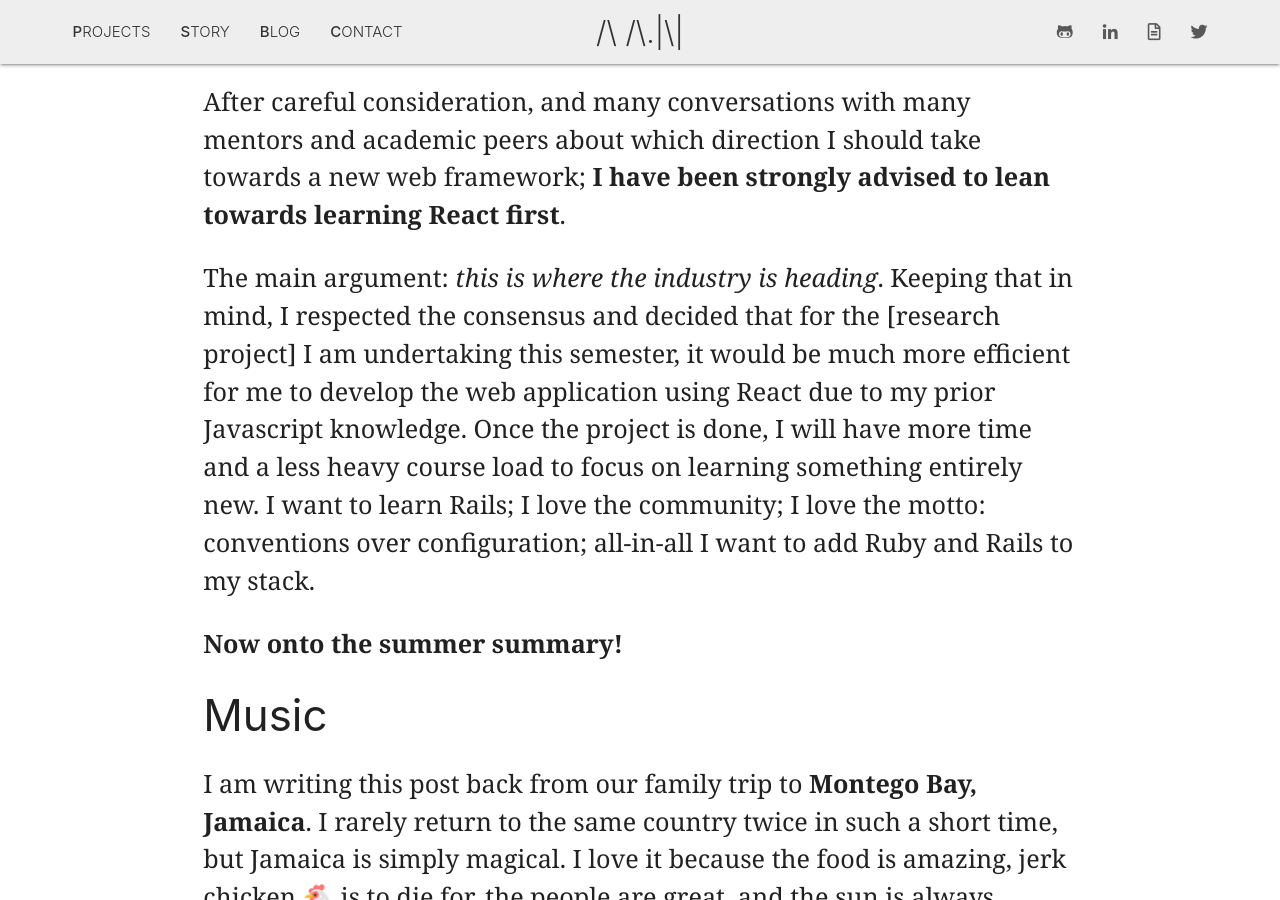
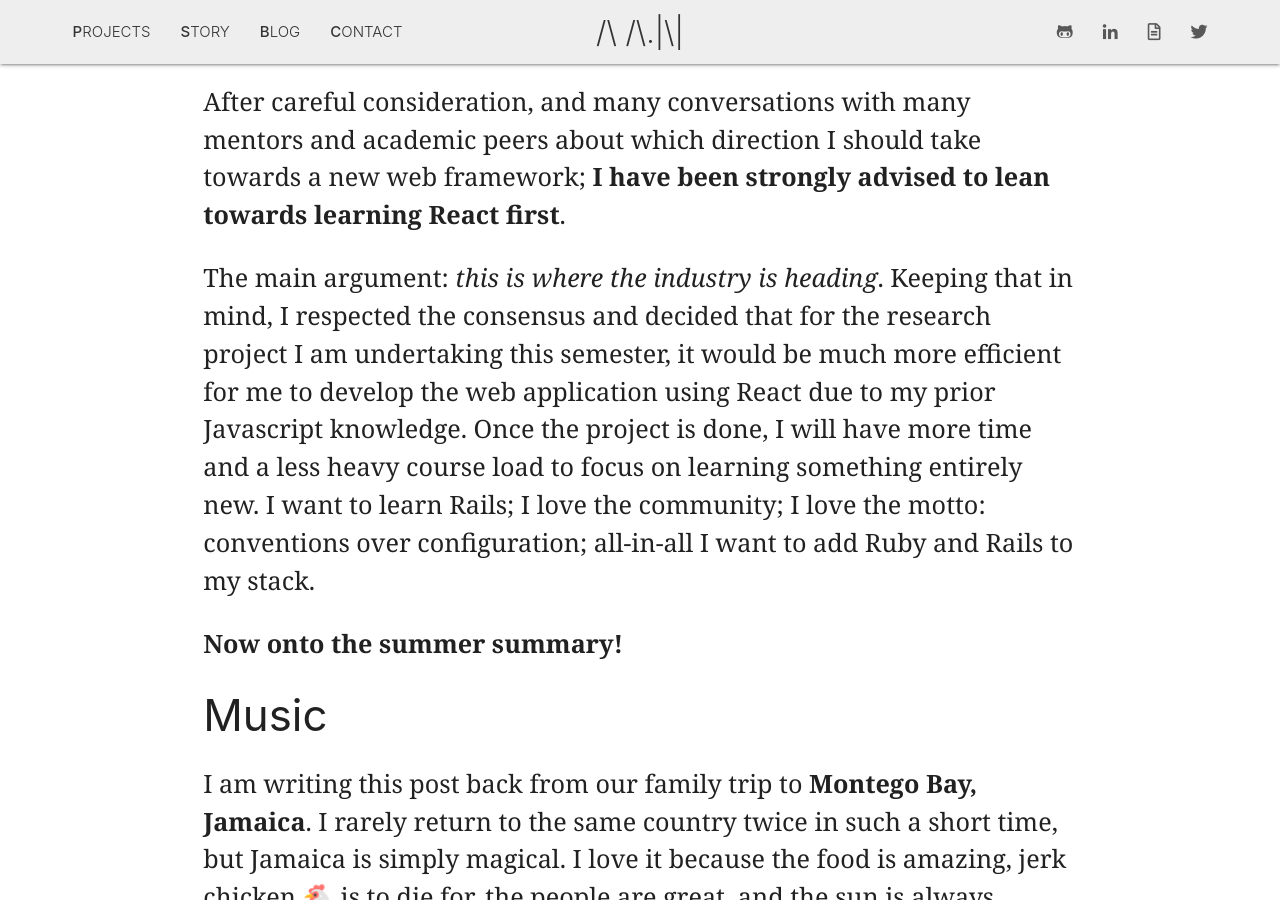
Before and after one commit to anthonyanader/personalBlog, a Jekyll site: the page built from _posts/2018-08-29-summer-2018-summary.md, in a window 1280 px wide and 900 px high, scrolled down 1410 px. Built offline with Jekyll 4.4.1, drawn with Linux system fonts in a browser that asks for light colours; emoji names are drawn with the system emoji font; comment, search, counter and statistics services are not loaded; some of the changed text lies outside the part shown.

Commit message:
errors and typos

```diff
--- a/_posts/2018-08-29-summer-2018-summary.md
+++ b/_posts/2018-08-29-summer-2018-summary.md
@@ -21,7 +21,7 @@
 
 After careful consideration, and many conversations with many mentors and academic peers about which direction I should take towards a new web framework; <b>I have been strongly advised to lean towards learning React first</b>.
 
-The main argument: _this is where the industry is heading_. Keeping that in mind, I respected the consensus and decided that for the [research project] I am undertaking this semester, it would be much more efficient for me to develop the web application using React due to my prior Javascript knowledge. Once the project is done, I will have more time and a less heavy course load to focus on learning something entirely new. I want to learn Rails; I love the community; I love the motto: conventions over configuration; all-in-all I want to add Ruby and Rails to my stack.
+The main argument: _this is where the industry is heading_. Keeping that in mind, I respected the consensus and decided that for the research project I am undertaking this semester, it would be much more efficient for me to develop the web application using React due to my prior Javascript knowledge. Once the project is done, I will have more time and a less heavy course load to focus on learning something entirely new. I want to learn Rails; I love the community; I love the motto: conventions over configuration; all-in-all I want to add Ruby and Rails to my stack.
 
 <b>Now onto the summer summary!</b>
 
@@ -29,7 +29,7 @@
 
 I am writing this post back from our family trip to <b>Montego Bay, Jamaica</b>. I rarely return to the same country twice in such a short time, but Jamaica is simply magical. I love it because the food is amazing, jerk chicken :chicken: is to die for, the people are great, and the sun is always shining! But more importantly, I get my yearly dose of Dancehall music from the locals there. I love getting in touch with the music community, talk about upcoming events, artists, new productions and producers.
 
-<b>_Fun Fact_</b>: The first type of music that caught my attention was Jamaican Dancehall and Reggae. I began collecting the <a class="pink-hover" href="https://en.wikipedia.org/wiki/Greensleeves_Rhythm_Album_(series)" target="_blank">[Greensleeves Rhythm Album]</a> series back in high school. I kept collecting them up until modern dancehall took over, and independent producers and labels began releasing their riddims as standalone albums. I keep collecting, till now, all the modern dancehall albums that were released since 2001 :monkey_face:
+<b>_Fun Fact_</b>: The first type of music that caught my attention was Jamaican Dancehall and Reggae. I began collecting the <a class="pink-hover" href="https://en.wikipedia.org/wiki/Greensleeves_Rhythm_Album_(series)" target="_blank">Greensleeves Rhythm Album</a> series back in high school. I kept collecting them up until modern dancehall took over, and independent producers and labels began releasing their riddims as standalone albums. I keep collecting, till now, all the modern dancehall albums that were released since 2001 :monkey_face:
 
 I fell in love with that genre because it combined sounds of organic drums, tribal percussions woven by fat baselines, elegant chords and simple melodies. Again, Jamaica is quite known for its strong musical culture. Once you get there, you are greeted by some of the latest sounds of Vybz Kartel, Alkaline, Movado; the latest productions of Rvssian, Dre Skull, Notnice, DiGenius, TJ Records... excellent sounds that shape some of today's top 40 track!
 
```
Also changed, not shown: _posts/2018-09-10-new-hackathon-season.md (+1 -1 lines).
